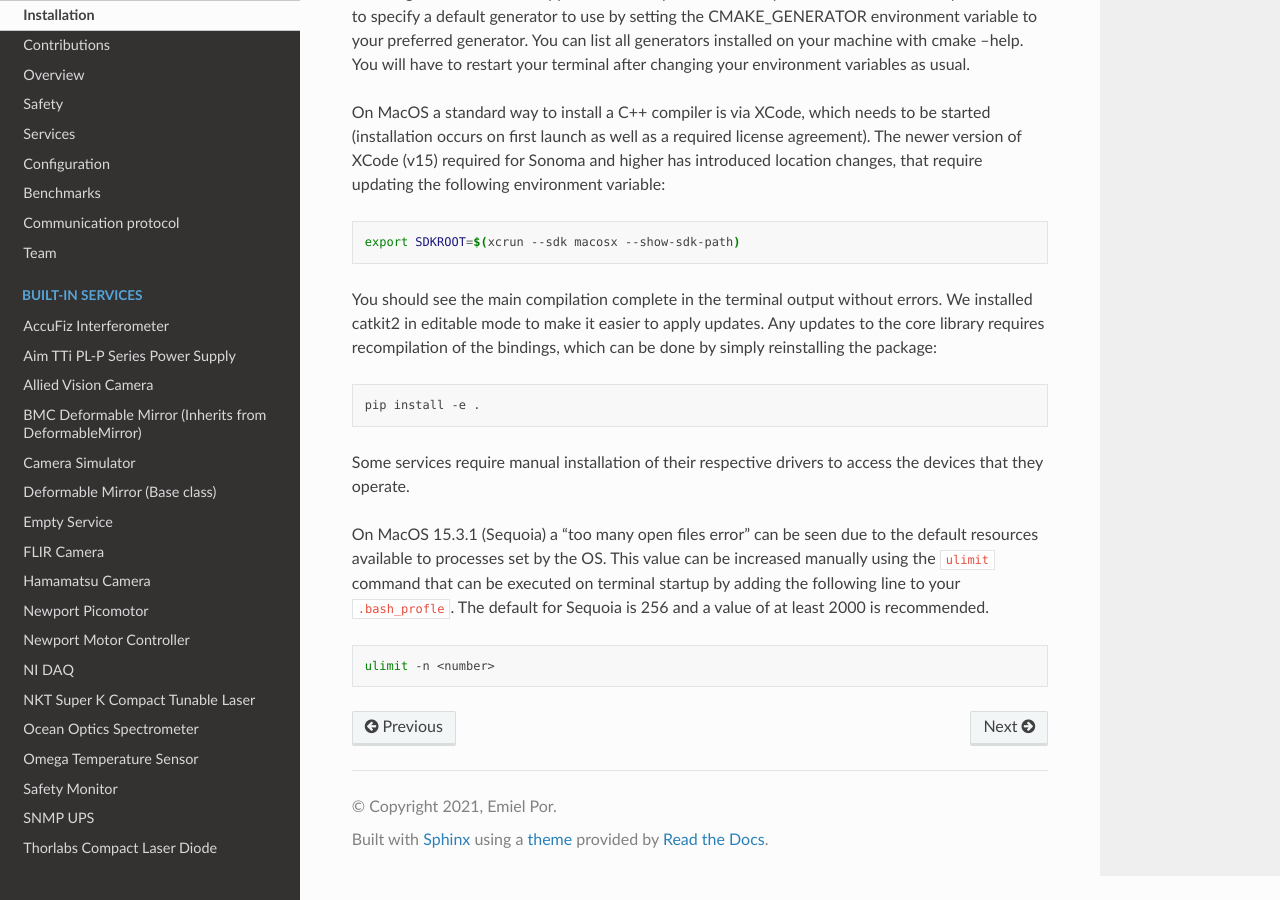
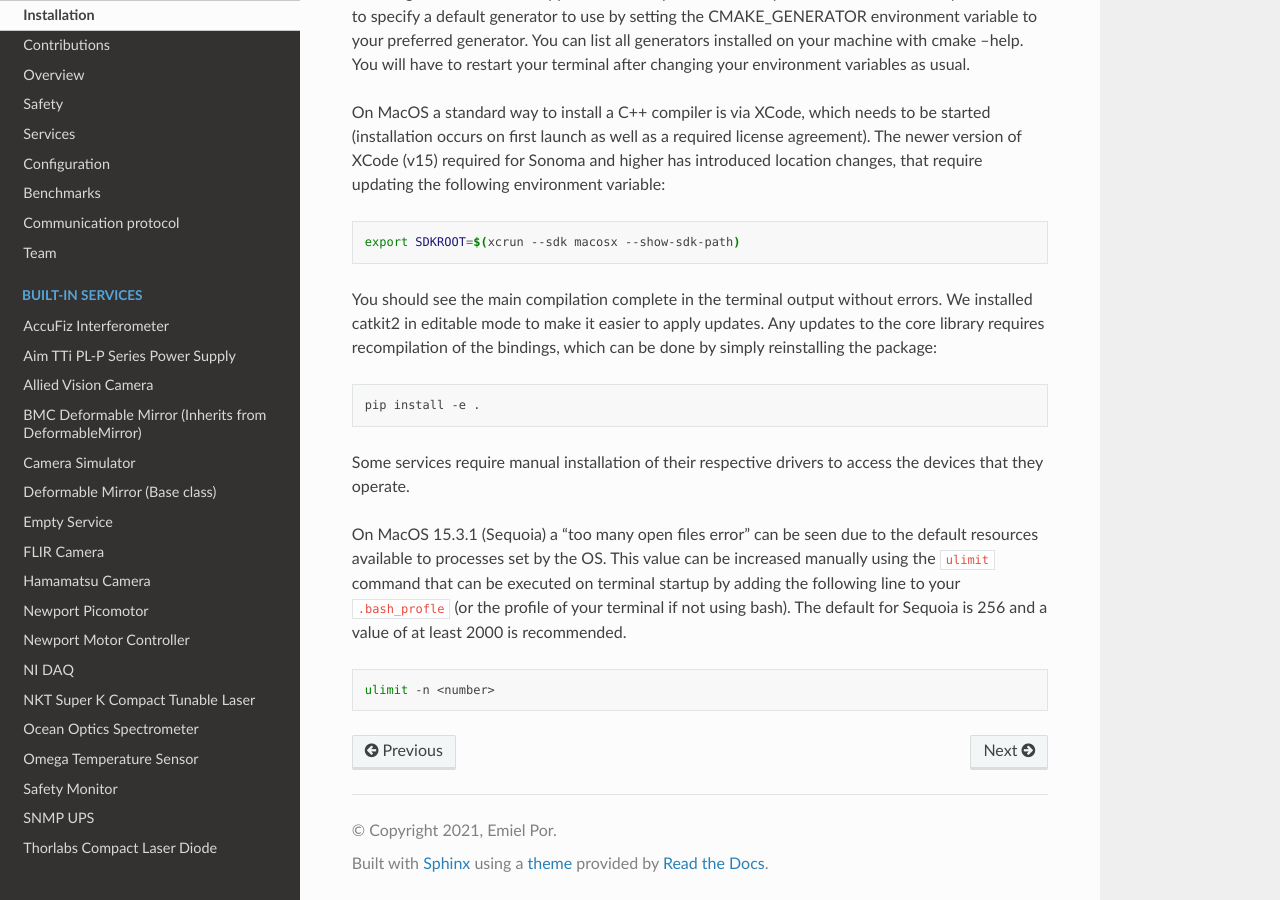
Before and after one commit to spacetelescope/catkit2, a Sphinx documentation site: the page built from docs/installation.rst, in a window 1280 px wide and 900 px high, scrolled down 634 px. Built offline with Sphinx 7.4.7 and the Read the Docs theme 3.1.0, drawn with Linux system fonts in a browser that asks for light colours.

Commit message:
make more general.

```diff
--- a/docs/installation.rst
+++ b/docs/installation.rst
@@ -37,7 +37,8 @@ Some services require manual installation of their respective drivers to access
 On MacOS 15.3.1 (Sequoia) a "too many open files error" can be seen due to the default resources
 available to processes set by the OS. This value can be increased manually using the ``ulimit``
 command that can be executed on terminal startup by adding the following line to your
-``.bash_profle``. The default for Sequoia is 256 and a value of at least 2000 is recommended.
+``.bash_profle`` (or the profile of your terminal if not using bash). The default for Sequoia is 256
+and a value of at least 2000 is recommended.
 
 .. code-block:: bash
 
```
